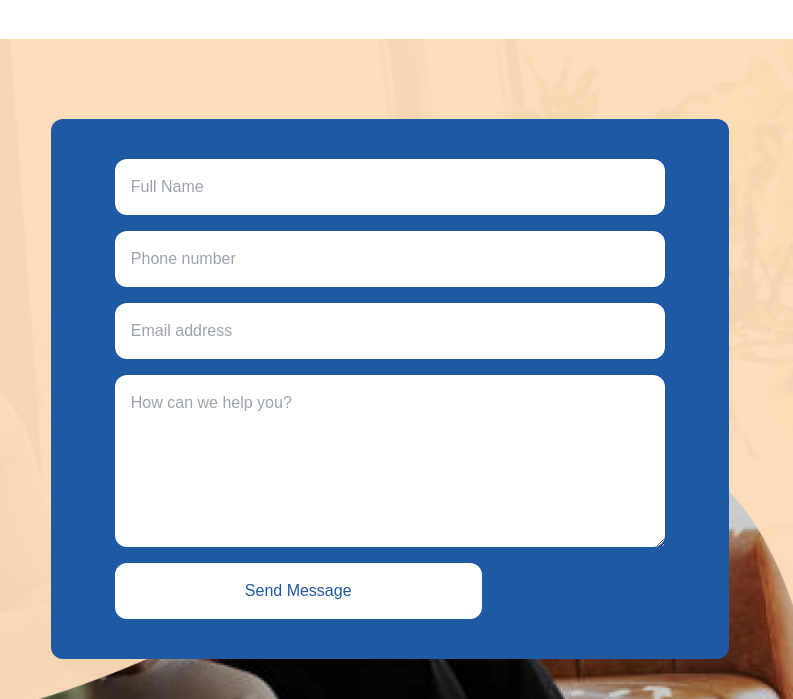
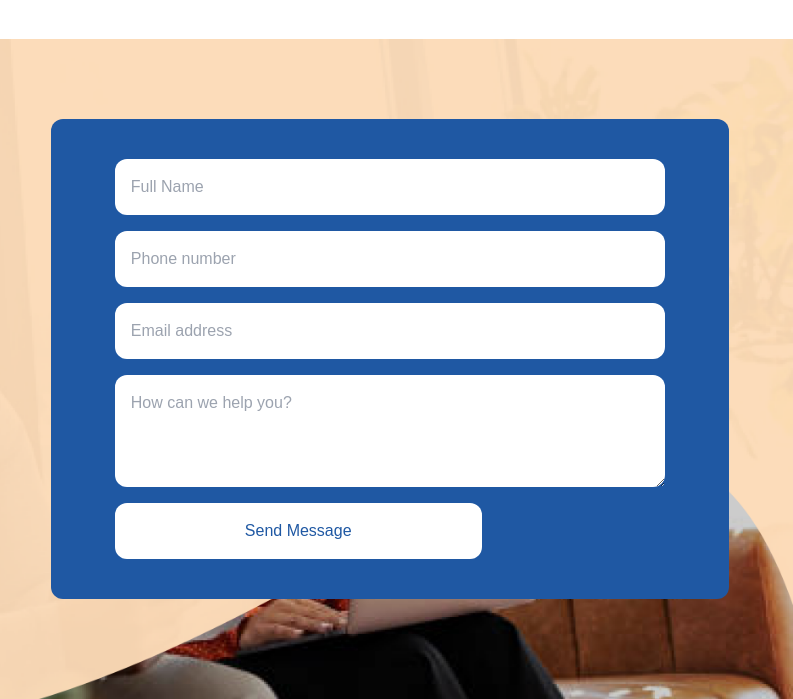
Before and after one commit to frankdev0/MOMO, a Gatsby site: page /contact in a window 1280 px wide. Shown: the part 101-800 px from the top of the page, 487-1280 px from the left. Built offline with nearby package versions, Linux system fonts and the light colour scheme; Gatsby itself is replaced by a stand-in of ours.

Commit message:
removed white space in contactus page

```diff
--- a/src/pages/contact.tsx
+++ b/src/pages/contact.tsx
@@ -12,7 +12,7 @@ export default function About({ location }) {
 
             {/* Hero */}
             <div className="flex">
-                <div className="flex flex-col lg:flex-row relative mb-40 md:mb-72 lg:mb-16 h-[900px] 2xl:h-[1170px] w-full">
+                <div className="flex flex-col lg:flex-row relative mb-40 md:mb-72 lg:mb-2.5 h-[100vh] 2xl:h-[1170px] w-full">
                     <div className="absolute">
                         <StaticImage src="../images/touch.png" alt="" className="z-[-100] h-screen md:h-auto w-screen" />
                     </div>
```
